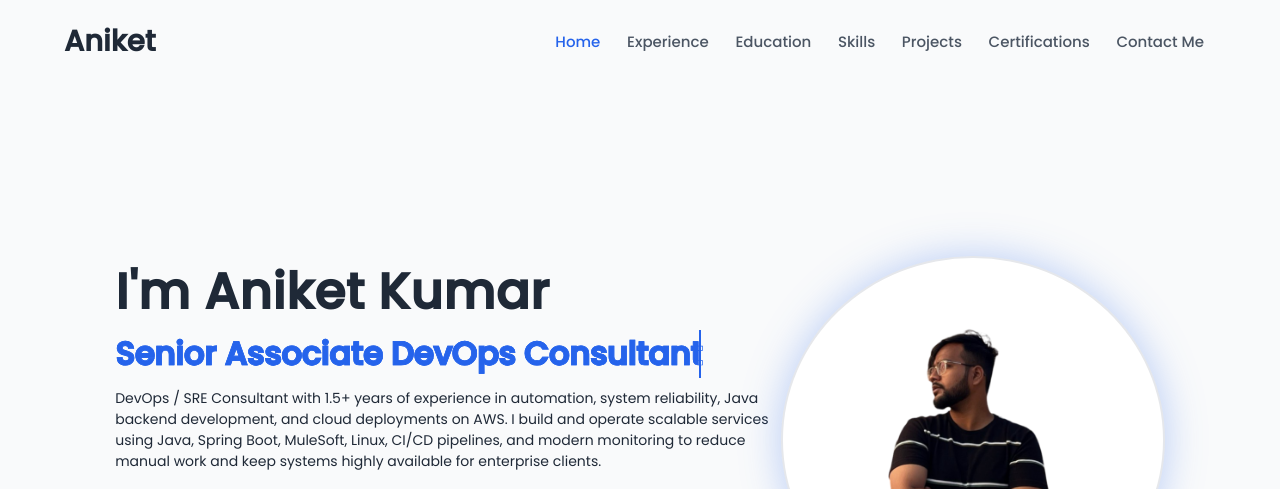
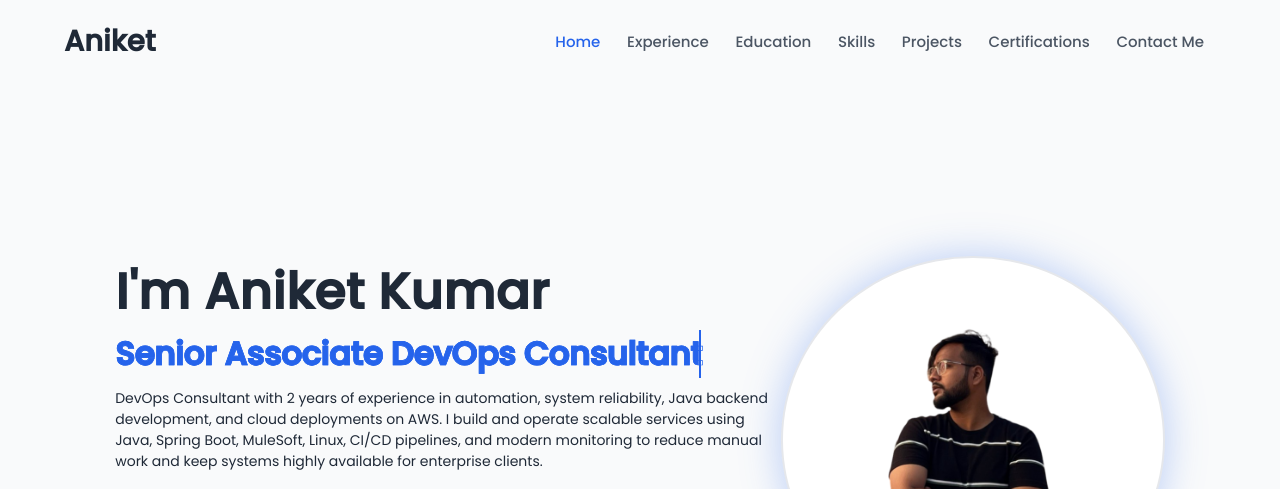
Before and after one commit to aniket532015/portfolio_2, a website: page index.html in a window 1280 px wide. Shown: the top 489 px of the page. Drawn offline with nearby package versions, Linux system fonts and the light colour scheme; no server answers.

Commit message:
Update experience description in index.html

```diff
--- a/index.html
+++ b/index.html
@@ -44,7 +44,7 @@
             <div class="text-animation">
                 <h2>Senior Associate DevOps Consultant</h2>
             </div>
-            <p>DevOps / SRE Consultant with 1.5+ years of experience in automation, system reliability, Java backend development, and cloud deployments on AWS. I build and operate scalable services using Java, Spring Boot, MuleSoft, Linux, CI/CD pipelines, and modern monitoring to reduce manual work and keep systems highly available for enterprise clients.</p>
+            <p>DevOps Consultant with 2 years of experience in automation, system reliability, Java backend development, and cloud deployments on AWS. I build and operate scalable services using Java, Spring Boot, MuleSoft, Linux, CI/CD pipelines, and modern monitoring to reduce manual work and keep systems highly available for enterprise clients.</p>
 
             <div class="btn-section">
                 <!-- <button class="btn">Hire me</button> -->
```
